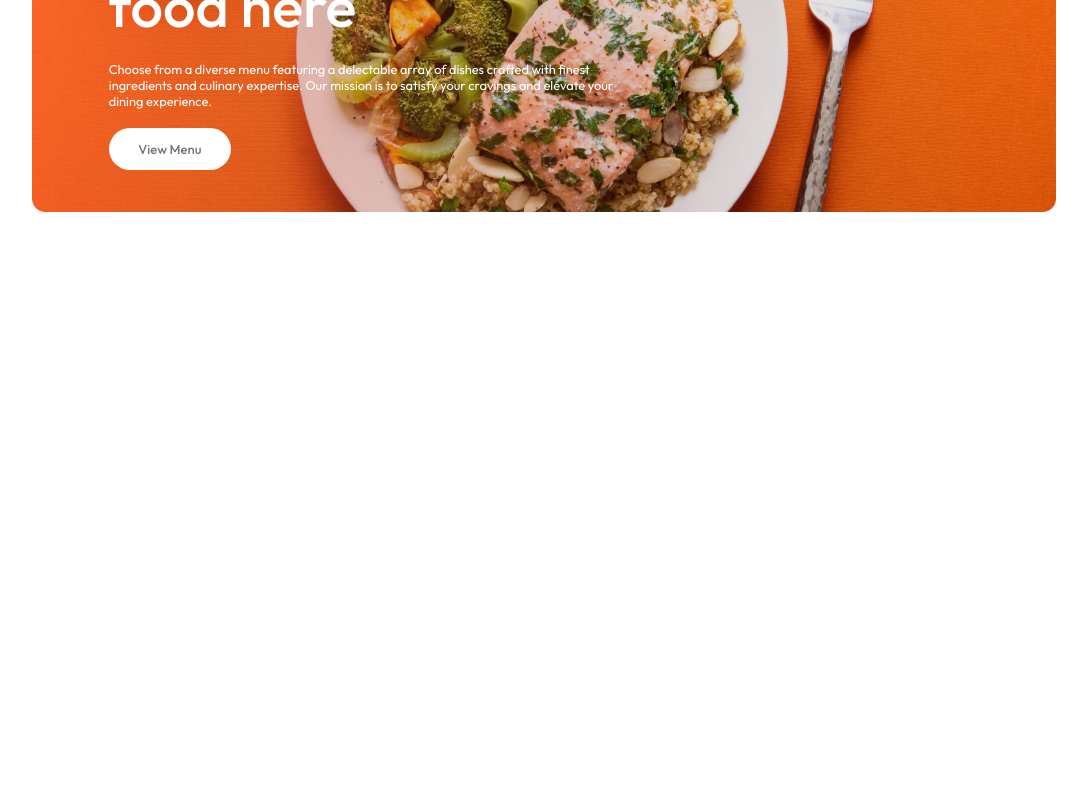
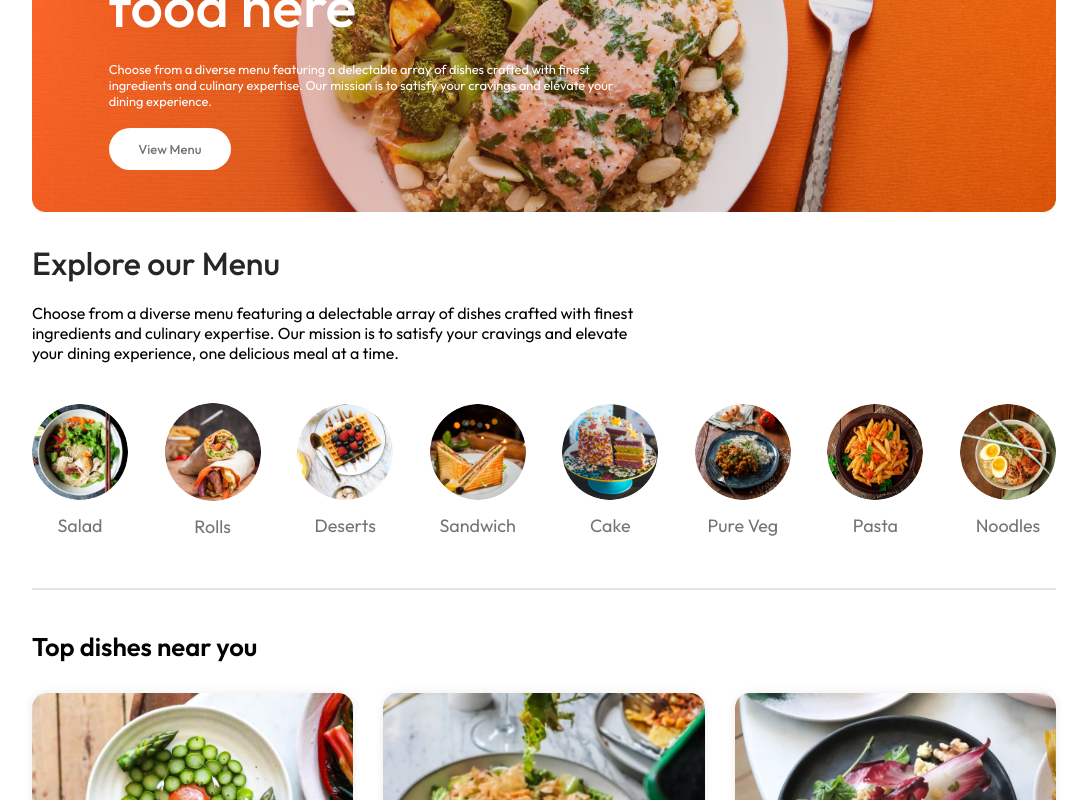
Before and after one commit to narayanan1208/food-delivery-website, a React (Vite) app in the folder frontend/: page / in a window 1280 px wide. Shown: the part 334-1134 px from the top of the page, without its empty margins (96-1183 px from the left). Before the commit the page ends 800 px from the top, so only its background shows below. Built offline with nearby package versions, Linux system fonts and the light colour scheme.

Commit message:
Updated home with ExploreMenu and FoodDisplay components

```diff
--- a/frontend/src/pages/Home/Home.jsx
+++ b/frontend/src/pages/Home/Home.jsx
@@ -1,10 +1,15 @@
-import React from "react";
+import React, { useState } from "react";
 import "./Home.css";
 import Header from "../../components/Header/Header";
+import ExploreMenu from "../../components/ExploreMenu/ExploreMenu";
+import FoodDisplay from "../../components/FoodDisplay/FoodDisplay";
 const Home = () => {
+  const [category, setCategory] = useState("All");
   return (
     <div>
       <Header />
+      <ExploreMenu category={category} setCategory={setCategory} />
+      <FoodDisplay category={category} />
     </div>
   );
 };
```
